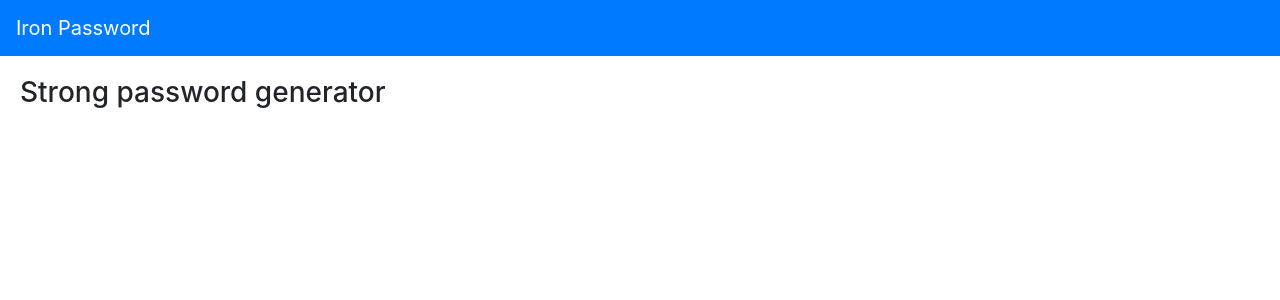
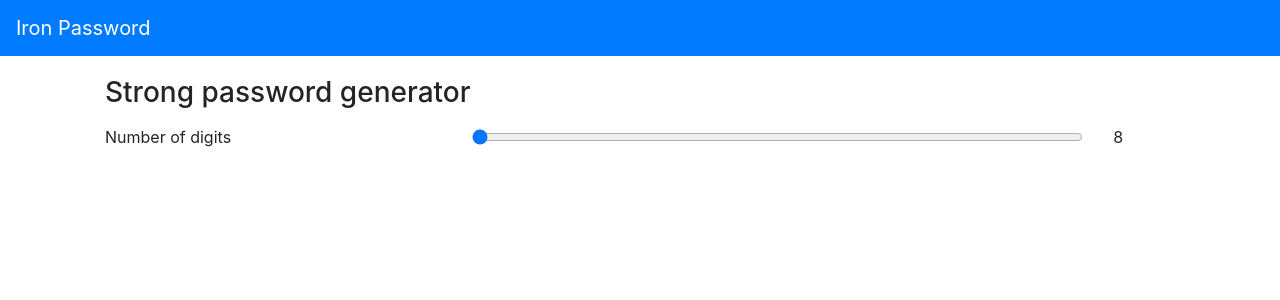
Before and after one commit to inakidelamadrid/strong-password-generator-chrome-addon, a React (Create React App) app: page / in a window 1280 px wide. Shown: the top 300 px of the page. Built offline with nearby package versions, Linux system fonts and the light colour scheme.

Commit message:
Add the first form component: a range picker to get the password's digit length

```diff
--- a/src/App.js
+++ b/src/App.js
@@ -1,6 +1,7 @@
 import React from 'react';
 // import logo from './logo.svg';
 import './App.css';
+import Container from 'react-bootstrap/Container';
 import NavBar from 'react-bootstrap/NavBar';
 import HomePage from './pages/HomePage';
 
@@ -10,7 +11,9 @@ function App() {
       <NavBar bg="primary" expand="lg" variant="dark">
         <NavBar.Brand href="#home">Iron Password</NavBar.Brand>
       </NavBar>
-      <HomePage />
+      <Container>
+        <HomePage />
+      </Container>
     </div>
   );
 }
--- a/src/pages/HomePage/index.js
+++ b/src/pages/HomePage/index.js
@@ -1,10 +1,37 @@
-import React from 'react';
+import React, {useState} from 'react';
+import Col from 'react-bootstrap/Col';
+import Form from 'react-bootstrap/Form';
+import Row from 'react-bootstrap/Row';
+import styles from './styles.module.css';
 
-const HomePage = (props) => {
+const HomePage = props => {
+  const [digitsLength, setDigitsLength] = useState(8);
+
+  const handleDigitsLengthChange = evt => setDigitsLength(evt.target.value);
+
   return (
     <div className="page">
       <h3>Strong password generator</h3>
+      <Form>
+        <Form.Group as={Row} controlId="digitsLengthRange">
+          <Form.Label column xs={4}>
+            Number of digits
+          </Form.Label>
+          <Col xs={7} className={styles.centeredContent}>
+            <Form.Control
+              type="range"
+              min={8}
+              max={30}
+              onChange={handleDigitsLengthChange}
+              value={digitsLength}
+            />
+          </Col>
+          <Col xs={1} className={styles.centeredContent}>
+            <div>{digitsLength}</div>
+          </Col>
+        </Form.Group>
+      </Form>
     </div>
   );
-}
+};
 export default HomePage;
--- /dev/null
+++ b/src/pages/HomePage/styles.module.css
@@ -0,0 +1,4 @@
+.centeredContent{
+  display: flex;
+  align-items: center;
+}
```
